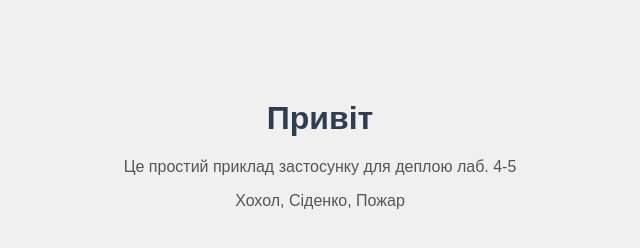
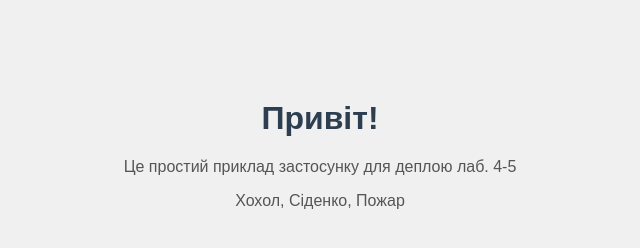
Before and after one commit to Maxim-Khokhol/ci-cd-lab, a plain HTML site: page index.html in a window 1280 px wide. Shown: the full height of the page, 320-960 px from the left. Drawn offline with Linux system fonts and the light colour scheme.

Commit message:
Update index.html

```diff
--- a/index.html
+++ b/index.html
@@ -6,7 +6,7 @@
     <link rel="stylesheet" href="style.css" />
 </head>
 <body>
-<h1>Привіт</h1>
+<h1>Привіт!</h1>
 <p>Це простий приклад застосунку для деплою лаб. 4-5 </p>
 <p>Хохол, Сіденко, Пожар</p>
 </body>
```
